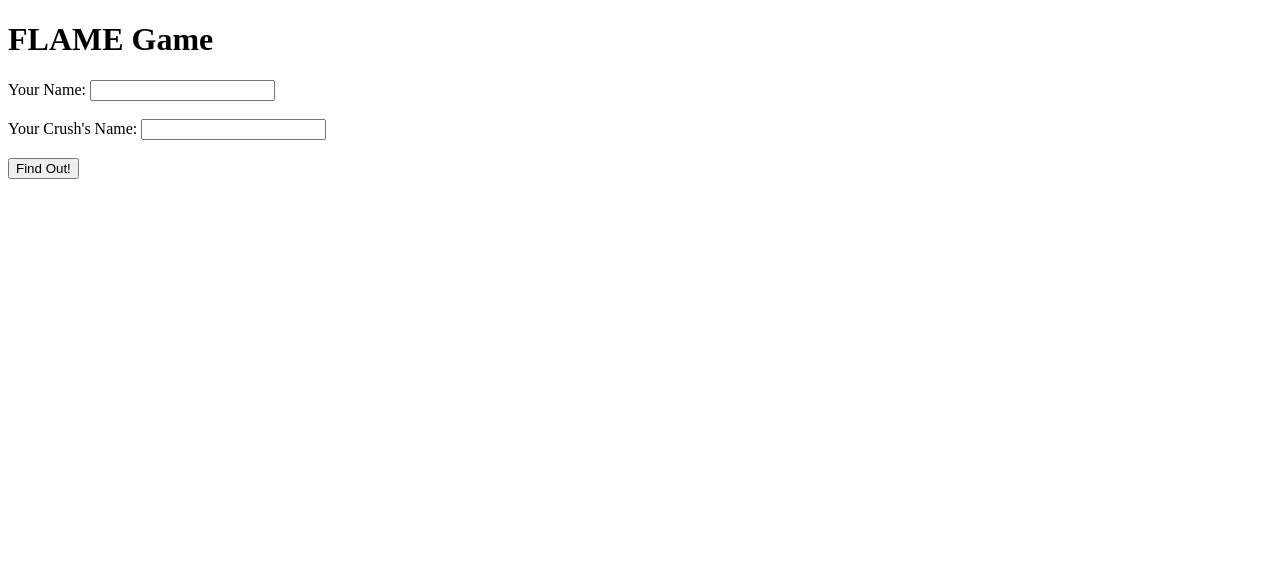
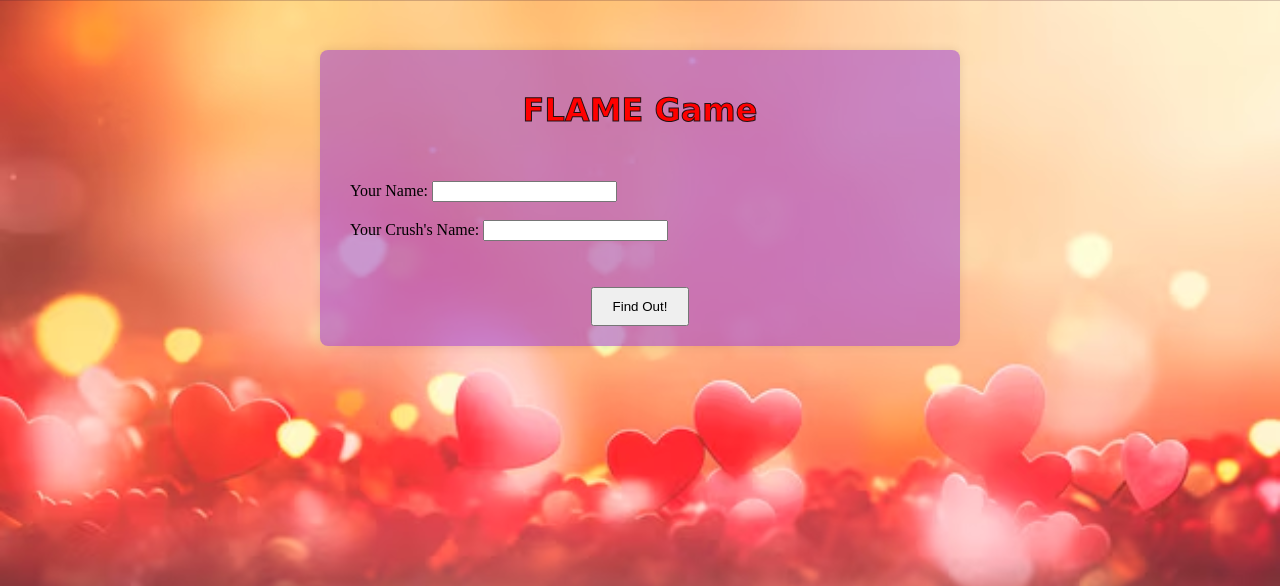
Before and after one commit to biprojeetchaudhury/Flame-Game, a Flask app: page / in a window 1280 px wide. Shown: the top 586 px of the page. Run offline with Flask 3, Linux system fonts and the light colour scheme.

Commit message:
Add files via upload

```diff
--- a/Flame/templates/index.html
+++ b/Flame/templates/index.html
@@ -7,18 +7,24 @@
     <title>FLAME Game</title>
 
 
+    <link rel="stylesheet" href= "{{ url_for('static', filename='style.css') }}">
+
 </head>
 <body>
+    <div class="container">
         <h1>FLAME Game</h1>
         <form method="post">
+            <div class="name_container">
                 <label for="name1">Your Name:</label>
                 <input type="text" id="name1" name="name1" required>
                 <br><br>
                 <label for="name2">Your Crush's Name:</label>
                 <input type="text" id="name2" name="name2" required>
+            </div>
             <br><br>
             <button type="submit">Find Out!</button>
         </form>
+    </div>
 
     {% if result %}
         <h2>{{ name1 }} and {{ name2 }}'s relationship will end in {{ result }}</h2>
```
Lines whose indentation alone changed are shown as unchanged.
